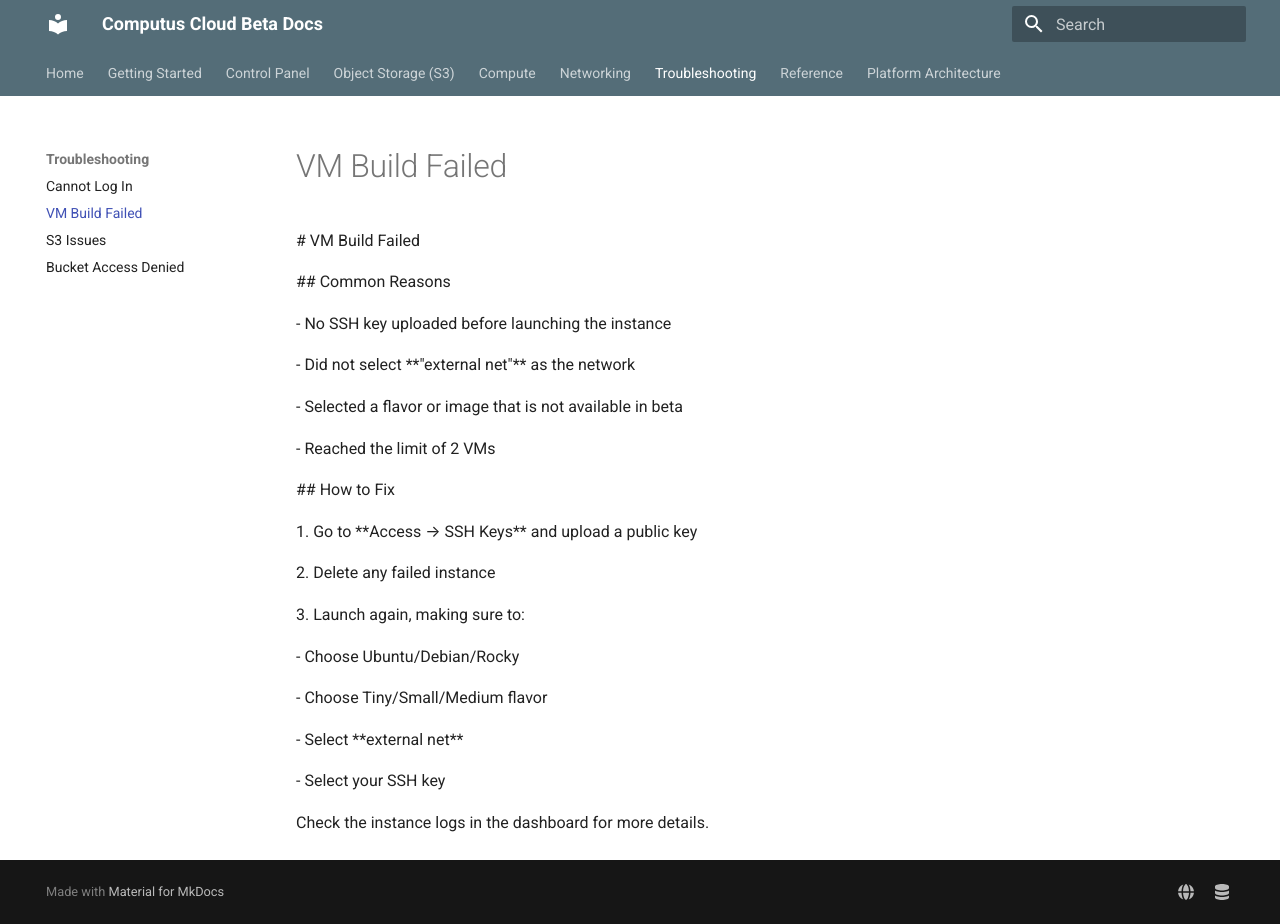
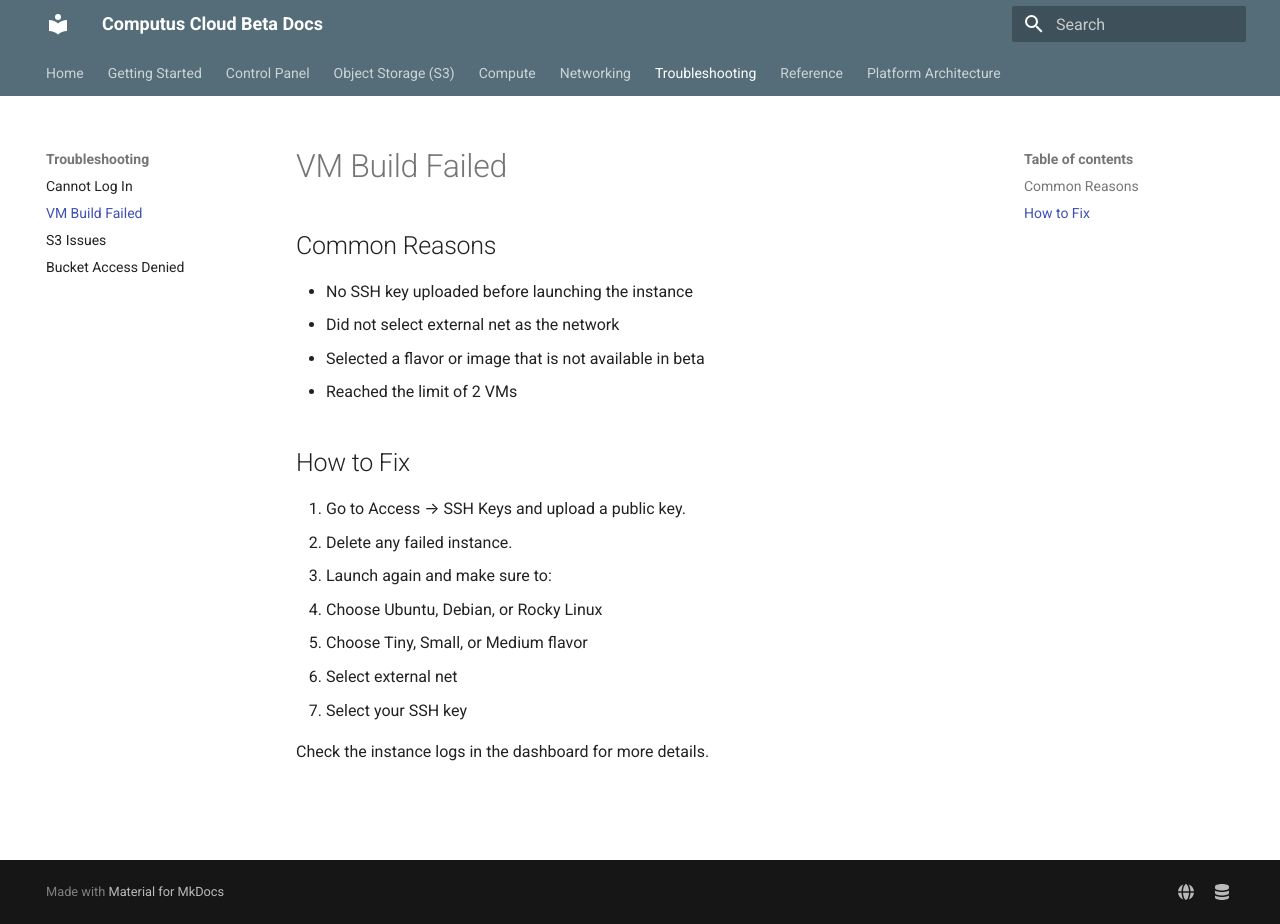
Before and after one commit to LordTeruki/my-docs, an MkDocs documentation site: the page built from docs/troubleshooting/vm-build-failed.md, in a window 1280 px wide and 924 px high. Built offline with MkDocs 1.6.1 and Material for MkDocs 9.7.7, drawn with Linux system fonts in a browser that asks for light colours.

Commit message:
fix troubleshooting markdown formatting

```diff
--- a/docs/troubleshooting/vm-build-failed.md
+++ b/docs/troubleshooting/vm-build-failed.md
@@ -1,39 +1,20 @@
-\# VM Build Failed
+# VM Build Failed
 
+## Common Reasons
 
+- No SSH key uploaded before launching the instance
+- Did not select external net as the network
+- Selected a flavor or image that is not available in beta
+- Reached the limit of 2 VMs
 
-\## Common Reasons
+## How to Fix
 
-
-
-\- No SSH key uploaded before launching the instance
-
-\- Did not select \*\*"external net"\*\* as the network
-
-\- Selected a flavor or image that is not available in beta
-
-\- Reached the limit of 2 VMs
-
-
-
-\## How to Fix
-
-
-
-1\. Go to \*\*Access → SSH Keys\*\* and upload a public key
-
-2\. Delete any failed instance
-
-3\. Launch again, making sure to:
-
-&#x20;  - Choose Ubuntu/Debian/Rocky
-
-&#x20;  - Choose Tiny/Small/Medium flavor
-
-&#x20;  - Select \*\*external net\*\*
-
-&#x20;  - Select your SSH key
-
-
+1. Go to Access → SSH Keys and upload a public key.
+2. Delete any failed instance.
+3. Launch again and make sure to:
+   - Choose Ubuntu, Debian, or Rocky Linux
+   - Choose Tiny, Small, or Medium flavor
+   - Select external net
+   - Select your SSH key
 
 Check the instance logs in the dashboard for more details.
```
Also changed, not shown: docs/troubleshooting/bucket-access-denied.md (+7 -30 lines), docs/troubleshooting/cannot-log-in-to-cloud-computus-io.md (+13 -38 lines), docs/troubleshooting/s3-signaturedoesnotmatch.md (+8 -9 lines).
